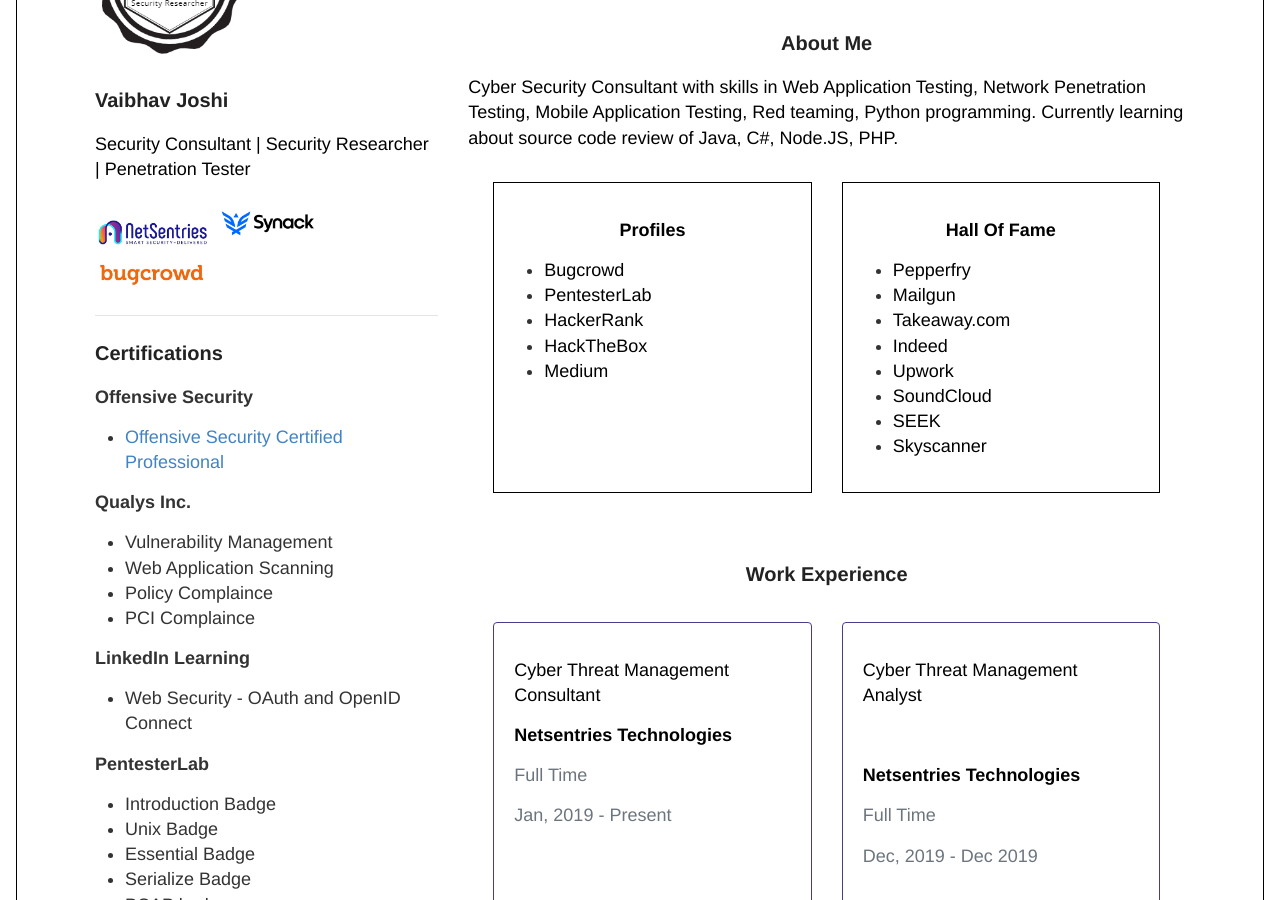
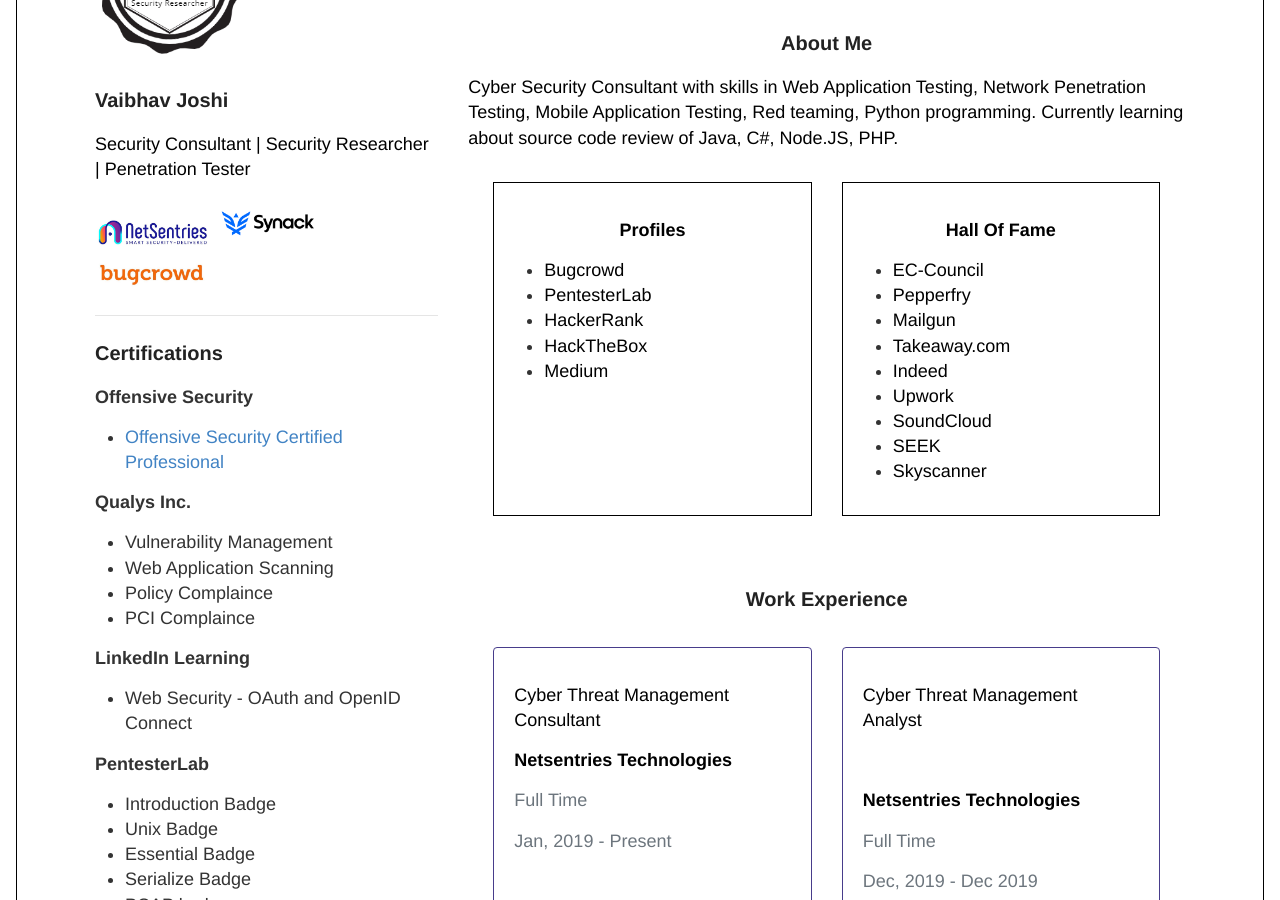
Before and after one commit to vj0shii/vj0shii.github.io, a Jekyll site: the page built from index.html, in a window 1280 px wide and 900 px high, scrolled down 361 px. Built offline with Jekyll 4.4.1, drawn with Linux system fonts in a browser that asks for light colours.

Commit message:
Added HOF
HOF by EC-Council Added

```diff
--- a/_layouts/about.html
+++ b/_layouts/about.html
@@ -139,6 +139,8 @@
                       <div class="card-body">
                         <p class="card-title" align="center"><b>Hall Of Fame</b></p>
                         <ul>
+                          <li><a href="https://www.eccouncil.org/bug-bounty/hall-of-fame/">EC-Council</a>
+                          </li>
                           <li><a href="https://www.pepperfry.com/whitehat.html">Pepperfry</a>
                           </li>
                           <li><a href="https://bugcrowd.com/mailgun/hall-of-fame">Mailgun</a>
```
